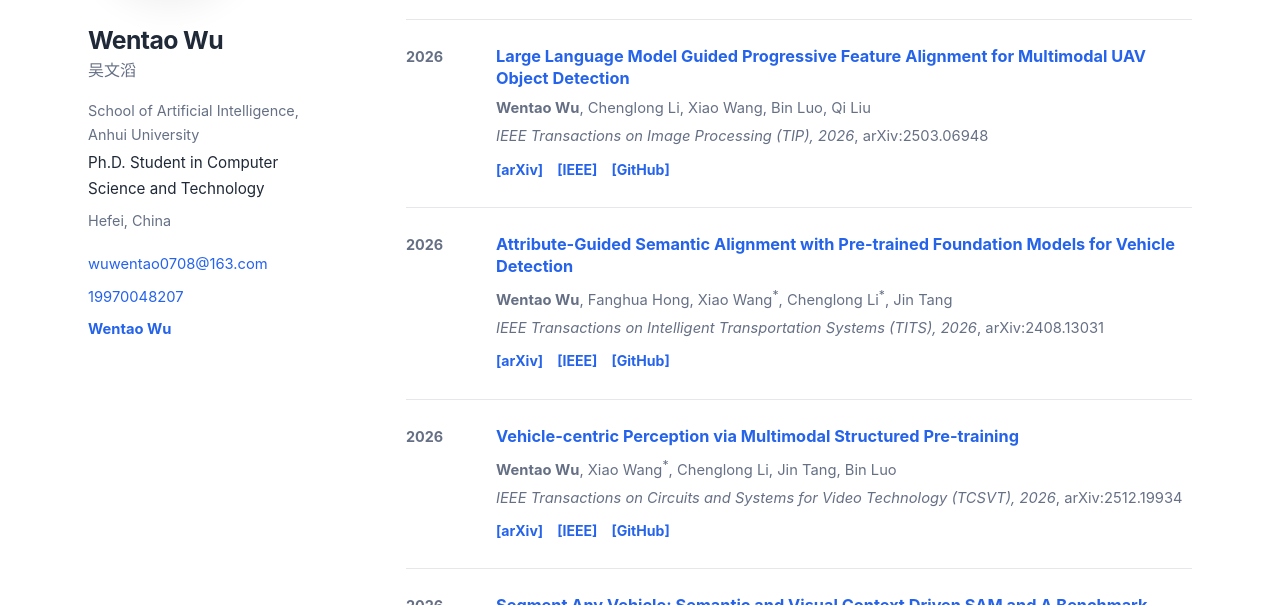
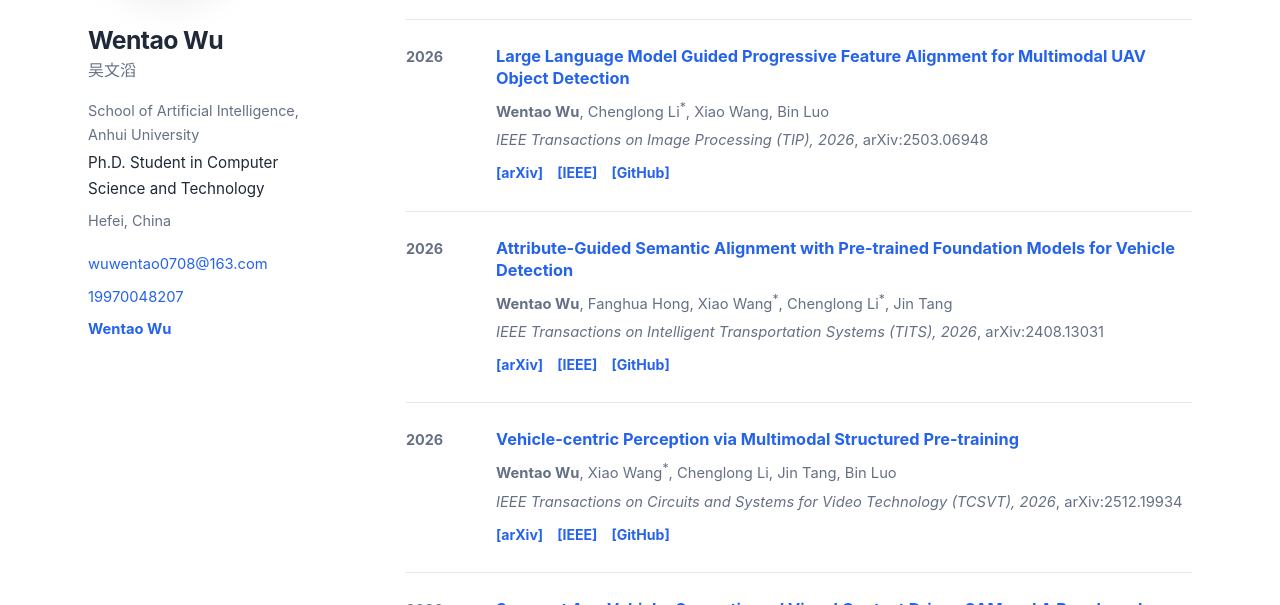
Before and after one commit to Vehicle-AHU/Vehicle-AHU.github.io, a Jekyll site: the page built from _pages/publications.md, in a window 1280 px wide and 900 px high, cut to the strip 295-900 px from the top of the window. Built offline with Jekyll 4.4.1, drawn with Linux system fonts in a browser that asks for light colours.

Commit message:
Update publications.md

```diff
--- a/_pages/publications.md
+++ b/_pages/publications.md
@@ -12,7 +12,7 @@
     <div class="publication-year">2026</div>
     <div>
       <h3><a href="https://ieeexplore.ieee.org/document/11568942">Large Language Model Guided Progressive Feature Alignment for Multimodal UAV Object Detection</a></h3>
-      <p class="publication-authors"><strong>Wentao Wu</strong>, Chenglong Li, Xiao Wang, Bin Luo, Qi Liu</p>
+      <p class="publication-authors"><strong>Wentao Wu</strong>, Chenglong Li<sup>*</sup>, Xiao Wang, Bin Luo</p>
       <p class="publication-venue"><em>IEEE Transactions on Image Processing (TIP), 2026</em>, arXiv:2503.06948</p>
       <div class="publication-links">
         <a href="https://arxiv.org/abs/2503.06948">[arXiv]</a>
```
